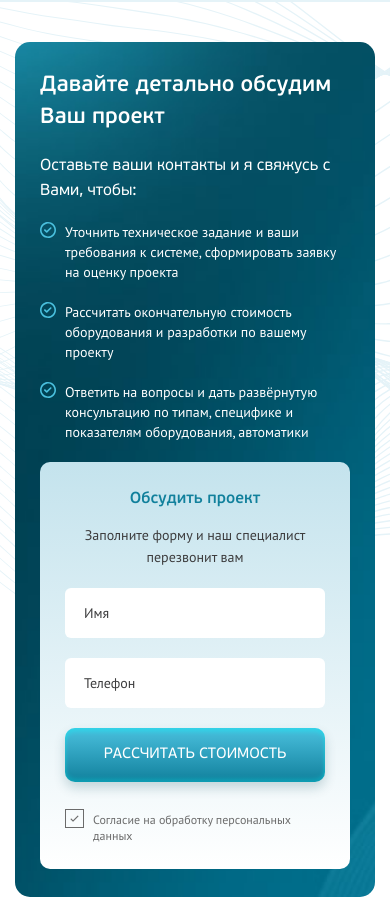
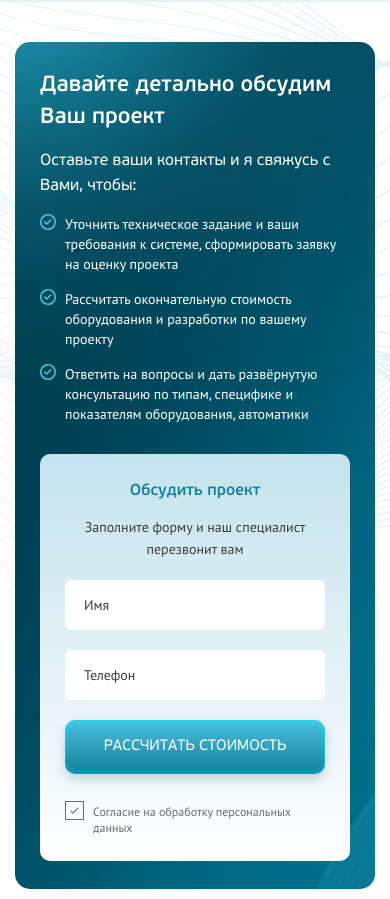
Before and after one commit to GrinCaseCode/VIBURN, a plain HTML site: page index.html in a window 390 px wide. Shown: the part 5601-6500 px from the top of the page. Drawn offline with nearby package versions, Linux system fonts and the light colour scheme.

Commit message:
Add files via upload

```diff
--- a/css/media.css
+++ b/css/media.css
@@ -653,6 +653,9 @@
 .menu-mobile .phone-main {
     margin-bottom: 5px;
 }
+.col_contacts {
+    display: none;
+}
 }
 
 /* Small Devices, Tablets */
@@ -793,6 +796,12 @@
 .row_leads > div {
     padding: 0 5px;
 }
+.consultation-block .block-form {
+    margin-top: 15px;
+}
+.consultation-block .list-page > li {
+    margin-bottom: 15px;
+}
 }
 
 /* Extra Small Devices, Phones */
@@ -830,7 +839,10 @@
         line-height: 25px;
     }
     .consultation-block .title-section {
-        padding-bottom: 20px;
+        padding-bottom: 15px;
+    }
+    .consultation-block__left .title-middle {
+        padding-bottom: 15px;
     }
     .benefits .title-section {
         padding-bottom: 22px;
```
